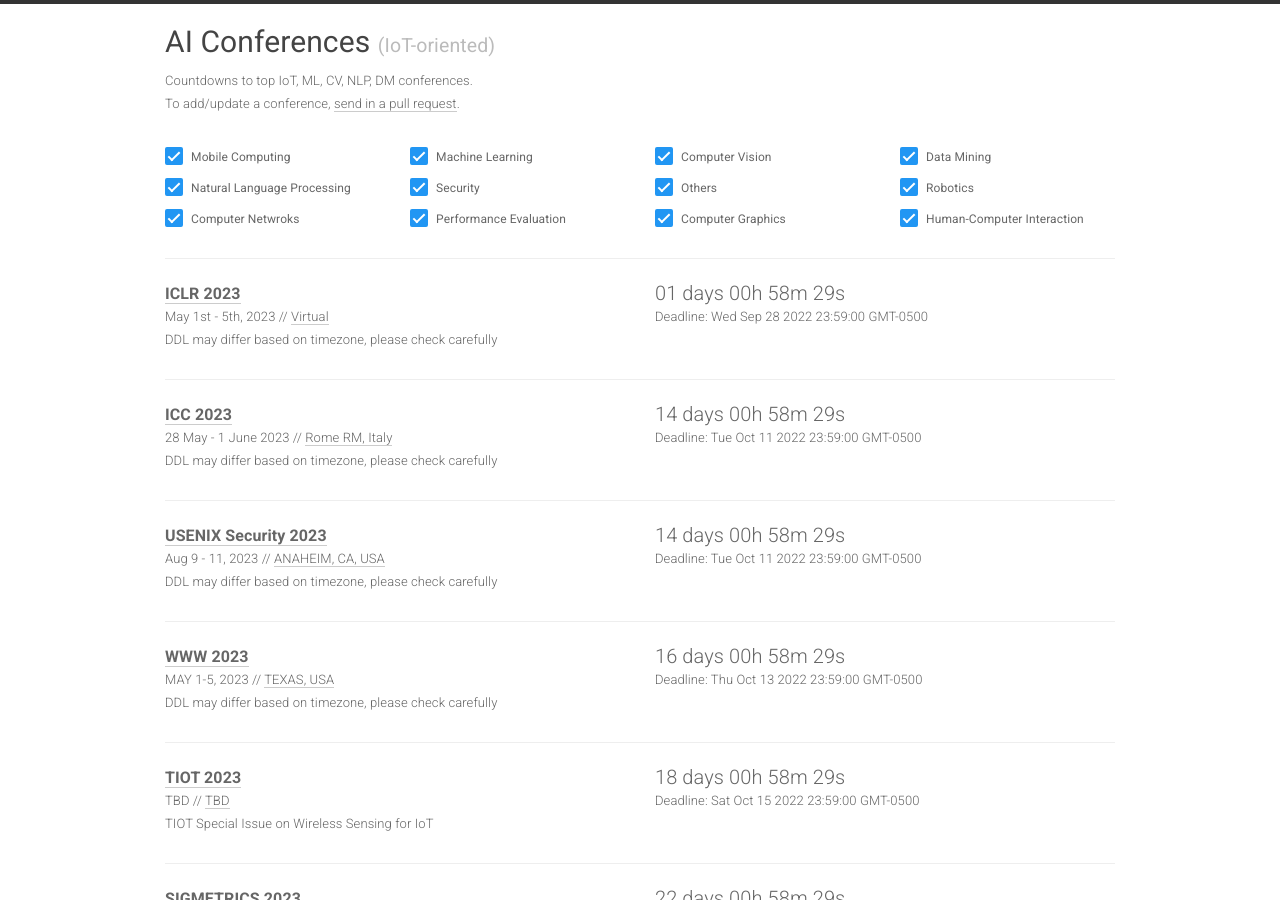
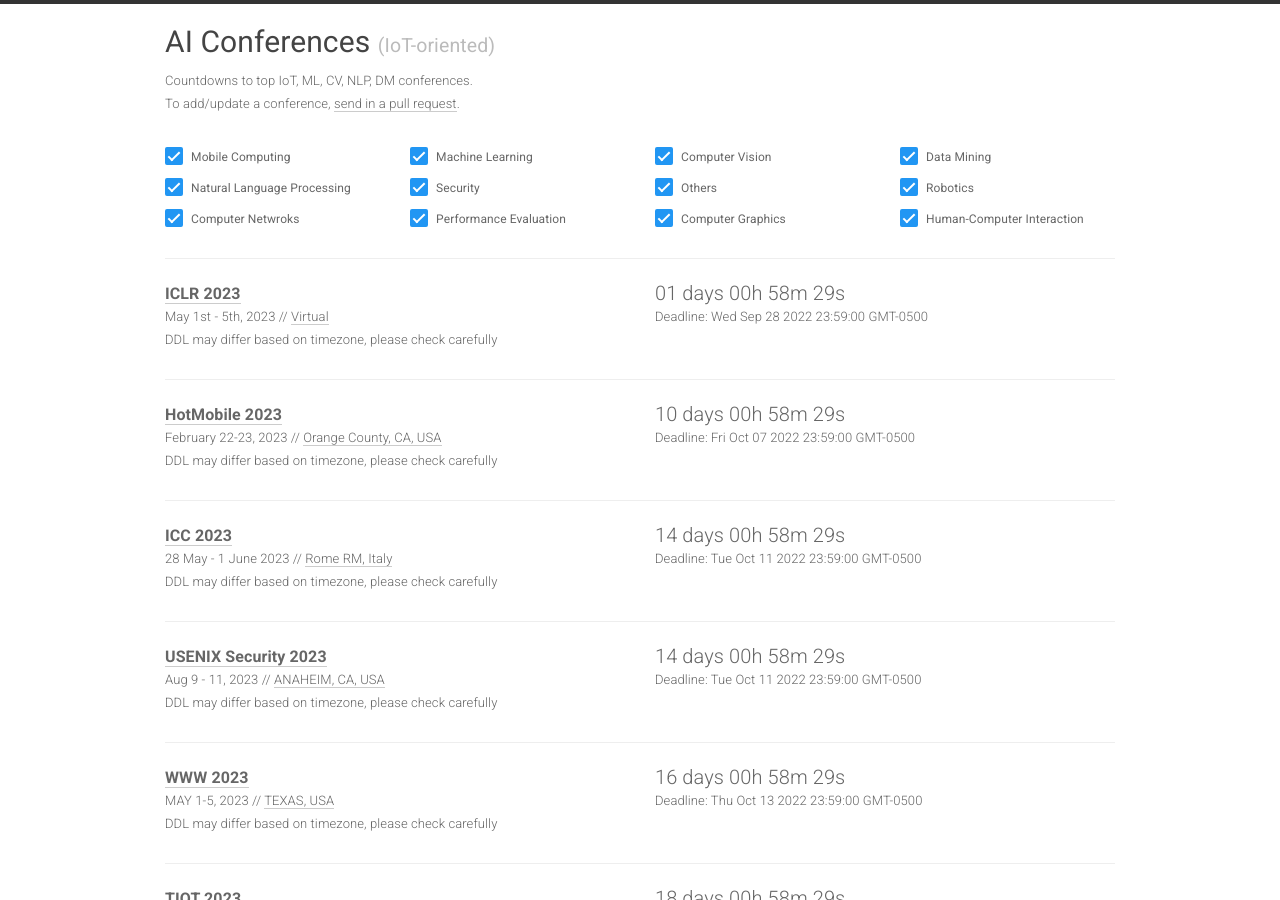
Before and after one commit to iot-psu/ai-deadlines, a Jekyll site: the page built from index.html, in a window 1280 px wide and 900 px high. Built offline with Jekyll 4.4.1, drawn with Linux system fonts in a browser that asks for light colours; some of the changed text lies outside the part shown.

Commit message:
Update conferences.yml

```diff
--- a/_data/conferences.yml
+++ b/_data/conferences.yml
@@ -1,5 +1,27 @@
 
 ---
+- name: HotMobile
+  year: 2023
+  id: HOTMOBILE2023
+  link: https://hotmobile.org/2023/
+  deadline: "2022-10-07 23:59:00"
+  timezone: EST
+  date: February 22-23, 2023
+  place:  Orange County, CA, USA
+  sub: MC
+  note: DDL may differ based on timezone, please check carefully
+
+- name: MobiHoc
+  year: 2022
+  id: MOBIHOC2022
+  link: https://sigmobile.org/mobihoc/2022/
+  deadline: "2022-03-11 23:59:00"
+  timezone: EST
+  date: Oct 17-20, 2022
+  place:  Seoul, South Korea
+  sub: CN
+  note: DDL may differ based on timezone, please check carefully
+
 - name: ISWC
   year: 2022
   id: ISWC2022
```
